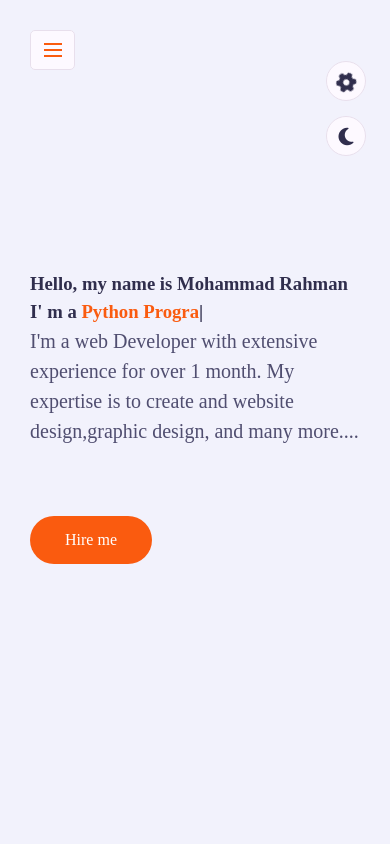
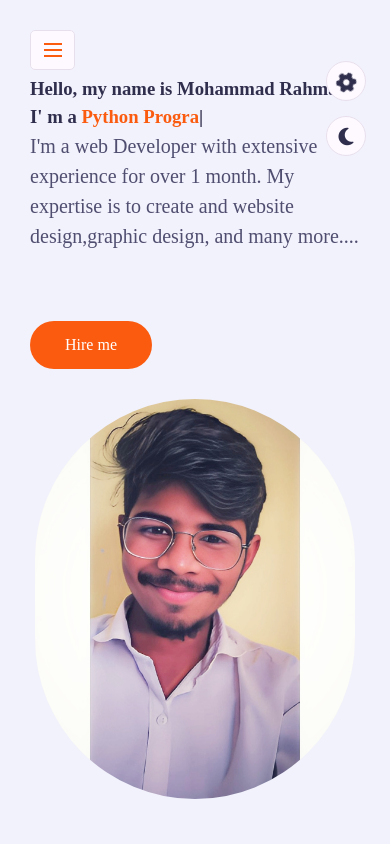
Before and after one commit to Rahman1108/Portfolio_Rahman, a plain HTML site: page index.html in a window 390 px wide. Shown: the top 844 px of the page. Drawn offline with nearby package versions, Linux system fonts and the light colour scheme; a web font is replaced by a local one.

Commit message:
Update style.css

```diff
--- a/css/style.css
+++ b/css/style.css
@@ -639,7 +639,13 @@ h3 .my-profession{
         max-width: 100%;
     }
     .home .home-img{
-        display: none;
+        flex: 0 0 100%;
+        max-width: 100%;
+    }
+    .home .home-img img{
+        display: flex;
+        justify-content: center;
+        align-items: center;
     }
     .aside .nav-toggler {
         display: flex;
```
